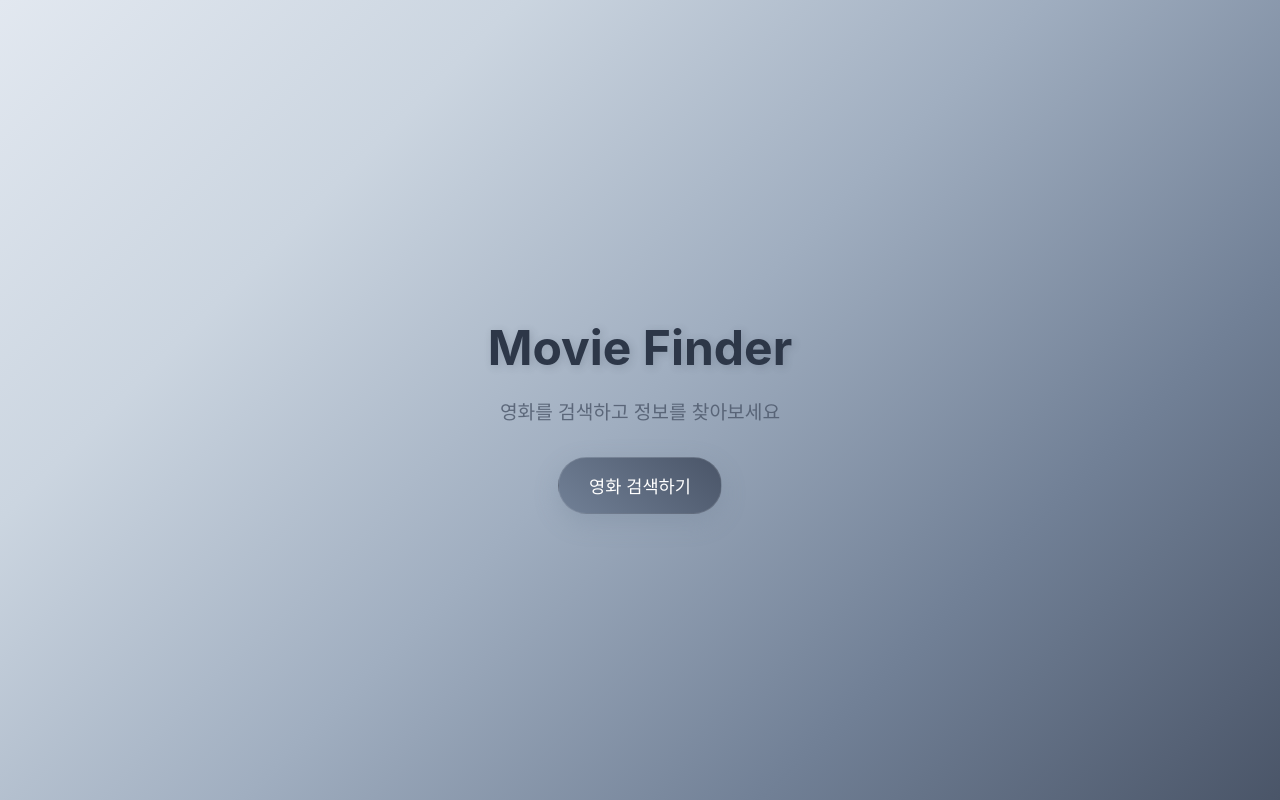
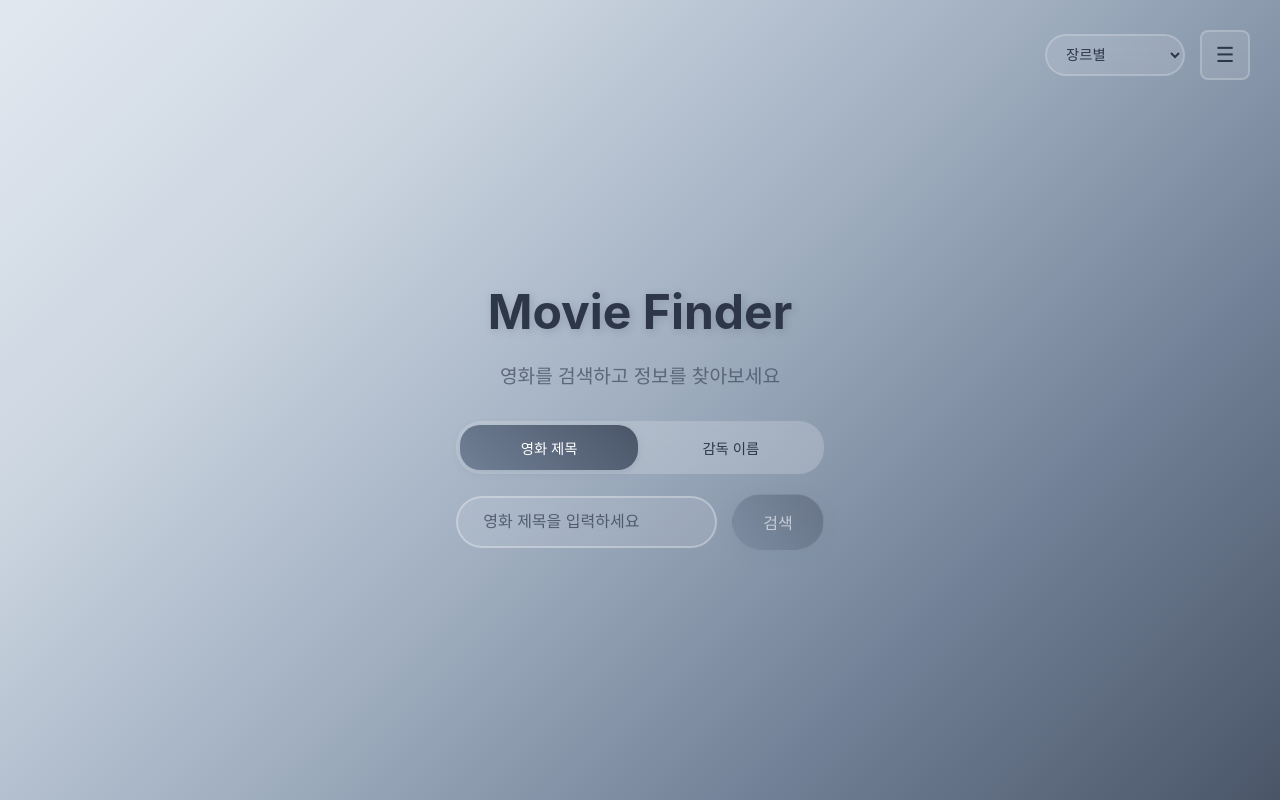
Before and after one commit to hprays/K_Movie_Finder, a React (Create React App) app: page / in a window 1280 px wide. Built offline with nearby package versions, Linux system fonts and the light colour scheme.

Commit message:
Refactor UI layout, add genre-based dropdown, and create menu button

```diff
--- a/src/App.css
+++ b/src/App.css
@@ -51,3 +51,202 @@
 .search-button:active {
   transform: translateY(0);
 }
+
+.search-container {
+  width: 100%;
+  max-width: 600px;
+  margin-top: 2rem;
+}
+
+.search-toggle-container {
+  margin-bottom: 20px;
+}
+
+.search-toggle {
+  display: flex;
+  background: rgba(255, 255, 255, 0.2);
+  border-radius: 25px;
+  padding: 4px;
+  gap: 4px;
+  backdrop-filter: blur(10px);
+}
+
+.toggle-button {
+  flex: 1;
+  padding: 12px 20px;
+  border: none;
+  background: transparent;
+  border-radius: 20px;
+  cursor: pointer;
+  font-size: 0.9rem;
+  font-weight: 500;
+  color: #2d3748;
+  transition: all 0.3s ease;
+}
+
+.toggle-button.active {
+  background: linear-gradient(45deg, #718096, #4a5568);
+  color: white;
+  box-shadow: 0 2px 8px rgba(113, 128, 150, 0.3);
+}
+
+.toggle-button:hover:not(.active) {
+  background: rgba(255, 255, 255, 0.3);
+  color: #2d3748;
+}
+
+.search-input-container {
+  display: flex;
+  gap: 15px;
+  align-items: center;
+}
+
+.search-input {
+  flex: 1;
+  padding: 15px 25px;
+  border: 2px solid rgba(255, 255, 255, 0.3);
+  border-radius: 30px;
+  font-size: 1rem;
+  outline: none;
+  background: rgba(255, 255, 255, 0.1);
+  backdrop-filter: blur(10px);
+  color: #2d3748;
+  transition: all 0.3s ease;
+}
+
+.search-input::placeholder {
+  color: rgba(45, 55, 72, 0.7);
+}
+
+.search-input:focus {
+  border-color: #718096;
+  background: rgba(255, 255, 255, 0.2);
+  box-shadow: 0 0 0 3px rgba(113, 128, 150, 0.2);
+}
+
+.search-submit {
+  background: linear-gradient(45deg, #718096, #4a5568);
+  color: white;
+  border: none;
+  padding: 15px 30px;
+  border-radius: 30px;
+  cursor: pointer;
+  font-size: 1rem;
+  font-weight: 500;
+  transition: all 0.3s ease;
+  box-shadow: 0 4px 15px rgba(113, 128, 150, 0.3);
+  border: 1px solid rgba(255, 255, 255, 0.1);
+}
+
+.search-submit:hover:not(:disabled) {
+  transform: translateY(-2px);
+  box-shadow: 0 6px 20px rgba(113, 128, 150, 0.4);
+}
+
+.search-submit:disabled {
+  opacity: 0.5;
+  cursor: not-allowed;
+  transform: none;
+}
+
+.dropdowns-container {
+  position: absolute;
+  top: 30px;
+  right: 30px;
+  z-index: 100;
+}
+
+.dropdown-group {
+  display: flex;
+  gap: 15px;
+  align-items: center;
+}
+
+.dropdown-select {
+  padding: 10px 15px;
+  border: 2px solid rgba(255, 255, 255, 0.2);
+  border-radius: 25px;
+  background: rgba(255, 255, 255, 0.1);
+  backdrop-filter: blur(10px);
+  color: #2d3748;
+  font-size: 0.9rem;
+  font-weight: 500;
+  cursor: pointer;
+  transition: all 0.3s ease;
+  min-width: 120px;
+}
+
+.dropdown-select:hover {
+  border-color: rgba(255, 255, 255, 0.4);
+  background: rgba(255, 255, 255, 0.15);
+  transform: translateY(-1px);
+}
+
+.dropdown-select:focus {
+  outline: none;
+  border-color: #718096;
+  box-shadow: 0 0 0 3px rgba(113, 128, 150, 0.2);
+}
+
+.dropdown-select option {
+  background: white;
+  color: #2d3748;
+  padding: 10px;
+}
+
+.genre-dropdown {
+  min-width: 140px;
+}
+
+.menu-button {
+  display: flex;
+  align-items: center;
+  justify-content: center;
+  padding: 0;
+  border: 2px solid rgba(255, 255, 255, 0.2);
+  border-radius: 8px;
+  background: rgba(255, 255, 255, 0.1);
+  backdrop-filter: blur(10px);
+  color: #2d3748;
+  cursor: pointer;
+  transition: all 0.3s ease;
+  width: 50px;
+  height: 50px;
+}
+
+.menu-button:hover {
+  border-color: rgba(255, 255, 255, 0.4);
+  background: rgba(255, 255, 255, 0.15);
+  transform: translateY(-1px);
+}
+
+.menu-button:focus {
+  outline: none;
+  border-color: #718096;
+  box-shadow: 0 0 0 3px rgba(113, 128, 150, 0.2);
+}
+
+.menu-icon {
+  font-size: 1.3rem;
+  line-height: 1;
+  display: flex;
+  align-items: center;
+  justify-content: center;
+}
+
+@media (max-width: 768px) {
+  .dropdowns-container {
+    top: 20px;
+    right: 20px;
+  }
+
+  .dropdown-group {
+    flex-direction: column;
+    gap: 10px;
+  }
+
+  .dropdown-select {
+    min-width: 100px;
+    font-size: 0.8rem;
+  }
+}
--- a/src/App.js
+++ b/src/App.js
@@ -4,28 +4,100 @@ import './App.css';
 
 function App() {
   const [isModalOpen, setIsModalOpen] = useState(false);
+  const [selectedGenre, setSelectedGenre] = useState('all');
+  const [searchQuery, setSearchQuery] = useState('');
+  const [searchType, setSearchType] = useState('title');
 
-  const openModal = () => {
-    setIsModalOpen(true);
+  const handleSearch = () => {
+    if (searchQuery.trim()) {
+      setIsModalOpen(true);
+    }
   };
 
   const closeModal = () => {
     setIsModalOpen(false);
   };
 
+  const handleKeyPress = (e) => {
+    if (e.key === 'Enter') {
+      handleSearch();
+    }
+  };
+
+  const genres = [
+    '액션', '드라마', '코미디', '로맨스', '스릴러', '호러',
+    'SF', '판타지', '애니메이션', '다큐멘터리', '전쟁', '서부극',
+    '뮤지컬', '범죄', '모험', '가족', '역사', '스포츠'
+  ];
+
   return (
     <div className="App">
+      <div className="dropdowns-container">
+        <div className="dropdown-group">
+          <select
+            className="dropdown-select genre-dropdown"
+            value={selectedGenre}
+            onChange={(e) => setSelectedGenre(e.target.value)}
+          >
+            <option value="all">장르별</option>
+            {genres.map((genre, index) => (
+              <option key={index} value={genre}>{genre}</option>
+            ))}
+          </select>
+
+          <button className="menu-button">
+            <span className="menu-icon">☰</span>
+          </button>
+        </div>
+      </div>
+
       <header className="App-header">
         <h1>Movie Finder</h1>
         <p>영화를 검색하고 정보를 찾아보세요</p>
-        <button className="search-button" onClick={openModal}>
-          영화 검색하기
-        </button>
+
+        <div className="search-container">
+          <div className="search-toggle-container">
+            <div className="search-toggle">
+              <button
+                className={`toggle-button ${searchType === 'title' ? 'active' : ''}`}
+                onClick={() => setSearchType('title')}
+              >
+                영화 제목
+              </button>
+              <button
+                className={`toggle-button ${searchType === 'director' ? 'active' : ''}`}
+                onClick={() => setSearchType('director')}
+              >
+                감독 이름
+              </button>
+            </div>
+          </div>
+
+          <div className="search-input-container">
+            <input
+              type="text"
+              className="search-input"
+              placeholder={`${searchType === 'title' ? '영화 제목' : '감독 이름'}을 입력하세요`}
+              value={searchQuery}
+              onChange={(e) => setSearchQuery(e.target.value)}
+              onKeyPress={handleKeyPress}
+            />
+            <button
+              className="search-submit"
+              onClick={handleSearch}
+              disabled={!searchQuery.trim()}
+            >
+              검색
+            </button>
+          </div>
+        </div>
       </header>
 
       <SearchModal
         isOpen={isModalOpen}
         onClose={closeModal}
+        searchQuery={searchQuery}
+        searchType={searchType}
       />
     </div>
   );
--- a/src/components/SearchModal.css
+++ b/src/components/SearchModal.css
@@ -264,6 +264,25 @@
   margin: 5px 0;
 }
 
+.search-info {
+  background: #f8f9fa;
+  padding: 15px 20px;
+  border-radius: 10px;
+  margin-bottom: 20px;
+  border-left: 4px solid #718096;
+}
+
+.search-info p {
+  margin: 5px 0;
+  color: #4a5568;
+  font-size: 0.9rem;
+}
+
+.search-info strong {
+  color: #2d3748;
+  font-weight: 600;
+}
+
 .open-date {
   background: #fff3e0;
   color: #e65100;
--- a/src/components/SearchModal.js
+++ b/src/components/SearchModal.js
@@ -1,11 +1,9 @@
 import React, { useState, useEffect } from 'react';
 import './SearchModal.css';
 
-const SearchModal = ({ isOpen, onClose }) => {
-  const [searchTerm, setSearchTerm] = useState('');
+const SearchModal = ({ isOpen, onClose, searchQuery, searchType }) => {
   const [searchResults, setSearchResults] = useState([]);
   const [isLoading, setIsLoading] = useState(false);
-  const [searchType, setSearchType] = useState('영화 제목');
 
   // KOBIS API 키
   const KOBIS_API_KEY = '347bfdbac8ec4c0bb074c1187ab08348';
@@ -29,18 +27,24 @@ const SearchModal = ({ isOpen, onClose }) => {
     };
   }, [isOpen, onClose]);
 
-  const handleSearch = async (e) => {
-    e.preventDefault();
-    if (!searchTerm.trim()) return;
+  // 검색 쿼리가 변경되면 자동으로 검색 실행
+  useEffect(() => {
+    if (isOpen && searchQuery.trim()) {
+      performSearch();
+    }
+  }, [isOpen, searchQuery, searchType]);
+
+  const performSearch = async () => {
+    if (!searchQuery.trim()) return;
 
     setIsLoading(true);
 
     try {
       let url;
-      if (searchType === '영화 제목') {
-        url = `https://www.kobis.or.kr/kobisopenapi/webservice/rest/movie/searchMovieList.json?key=${KOBIS_API_KEY}&movieNm=${encodeURIComponent(searchTerm)}`;
+      if (searchType === 'title') {
+        url = `https://www.kobis.or.kr/kobisopenapi/webservice/rest/movie/searchMovieList.json?key=${KOBIS_API_KEY}&movieNm=${encodeURIComponent(searchQuery)}`;
       } else {
-        url = `https://www.kobis.or.kr/kobisopenapi/webservice/rest/movie/searchMovieList.json?key=${KOBIS_API_KEY}&directorNm=${encodeURIComponent(searchTerm)}`;
+        url = `https://www.kobis.or.kr/kobisopenapi/webservice/rest/movie/searchMovieList.json?key=${KOBIS_API_KEY}&directorNm=${encodeURIComponent(searchQuery)}`;
       }
 
       const response = await fetch(url);
@@ -60,9 +64,7 @@ const SearchModal = ({ isOpen, onClose }) => {
   };
 
   const handleClose = () => {
-    setSearchTerm('');
     setSearchResults([]);
-    setSearchType('영화 제목');
     onClose();
   };
 
@@ -72,46 +74,11 @@ const SearchModal = ({ isOpen, onClose }) => {
     <div className="modal-overlay" onClick={handleClose}>
       <div className="modal-content" onClick={(e) => e.stopPropagation()}>
         <div className="modal-header">
-          <h2>🎬 영화 검색</h2>
+          <h2>🎬 검색 결과</h2>
           <button className="close-button" onClick={handleClose}>
             ✕
           </button>
         </div>
-
-        <form onSubmit={handleSearch} className="search-form">
-          <div className="search-toggle-container">
-            <div className="search-toggle">
-              <button
-                type="button"
-                className={`toggle-button ${searchType === '영화 제목' ? 'active' : ''}`}
-                onClick={() => setSearchType('영화 제목')}
-              >
-                영화제목
-              </button>
-              <button
-                type="button"
-                className={`toggle-button ${searchType === '감독명' ? 'active' : ''}`}
-                onClick={() => setSearchType('감독명')}
-              >
-                감독명
-              </button>
-            </div>
-          </div>
-
-          <div className="search-input-container">
-            <input
-              type="text"
-              value={searchTerm}
-              onChange={(e) => setSearchTerm(e.target.value)}
-              placeholder={searchType === '영화 제목' ? '영화 제목을 검색해보세요...' : '감독명을 검색해보세요...'}
-              className="search-input"
-              autoFocus
-            />
-            <button type="submit" className="search-submit" disabled={isLoading}>
-              {isLoading ? '검색 중...' : '검색'}
-            </button>
-          </div>
-        </form>
 
         <div className="search-results">
           {isLoading && (
@@ -123,13 +90,16 @@ const SearchModal = ({ isOpen, onClose }) => {
 
           {!isLoading && searchResults.length > 0 && (
             <div className="results-list">
+              <div className="search-info">
+                <p><strong>"{searchQuery}"</strong> 검색 결과 {searchResults.length}개</p>
+                <p>검색 유형: {searchType === 'title' ? '영화 제목' : '감독 이름'}</p>
+              </div>
               {/* 검색 결과는 다른 담당자가 구현할 예정 */}
-              <p>검색 결과 {searchResults.length}개</p>
               <pre>{JSON.stringify(searchResults, null, 2)}</pre>
             </div>
           )}
 
-          {!isLoading && searchTerm && searchResults.length === 0 && (
+          {!isLoading && searchQuery && searchResults.length === 0 && (
             <div className="no-results">
               <p>검색 결과가 없습니다.</p>
               <p>다른 키워드로 검색해보세요.</p>
```
